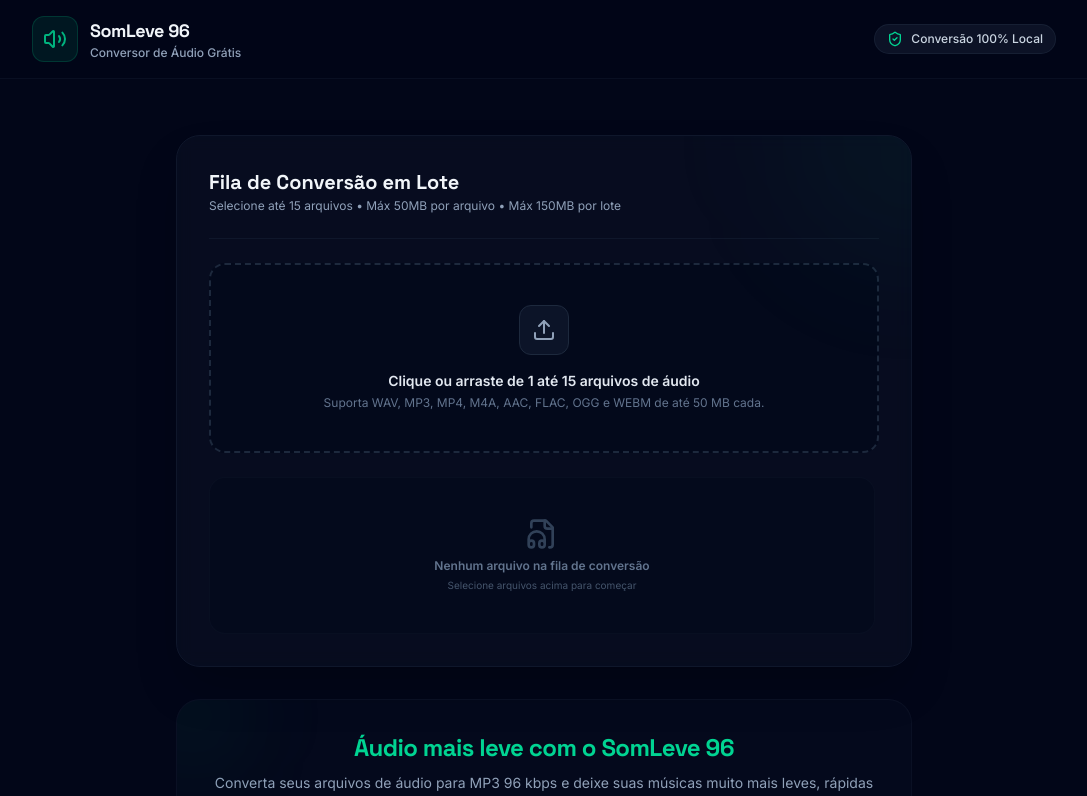
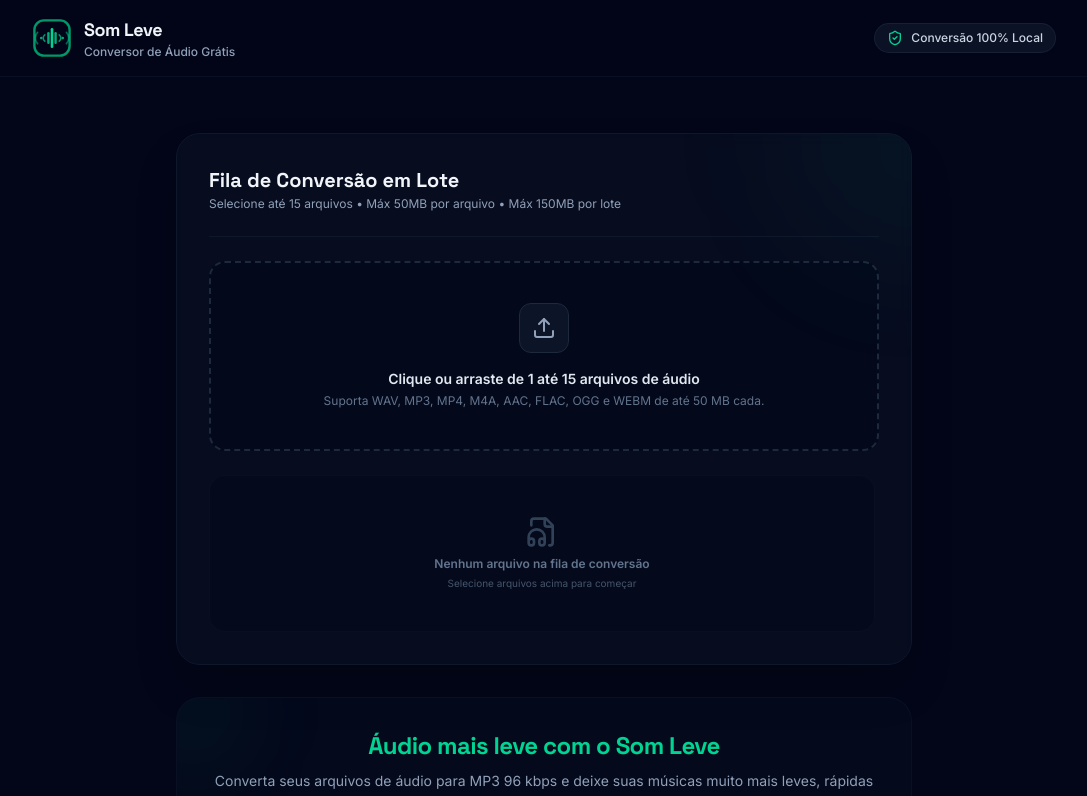
Before and after one commit to soundrive/conversor-audio-somdrive, a React (Vite) app: page / in a window 1280 px wide. Shown: the top 796 px of the page, without its empty margins (96-1183 px from the left). Built offline with nearby package versions, Linux system fonts and the light colour scheme.

Commit message:
conversor-audio-somdrive V4

```diff
--- a/index.html
+++ b/index.html
@@ -3,7 +3,7 @@
   <head>
     <meta charset="UTF-8" />
     <meta name="viewport" content="width=device-width, initial-scale=1.0" />
-    <title>SomLeve 96 | Conversor de Áudio</title>
+    <title>Som Leve | Conversor de Áudio</title>
     <meta name="description" content="Converta seus arquivos de áudio para MP3 96 kbps de forma rápida, leve e segura, diretamente no seu dispositivo." />
 
     <!-- Favicon & App Icons -->
@@ -15,13 +15,13 @@
 
     <!-- Open Graph / Facebook -->
     <meta property="og:type" content="website" />
-    <meta property="og:title" content="SomLeve 96 | Conversor de Áudio" />
+    <meta property="og:title" content="Som Leve | Conversor de Áudio" />
     <meta property="og:description" content="Converta seus arquivos de áudio para MP3 96 kbps de forma rápida, leve e segura, diretamente no seu dispositivo." />
     <meta property="og:image" content="/android-chrome-512x512.png" />
 
     <!-- Twitter -->
     <meta property="twitter:card" content="summary_large_image" />
-    <meta property="twitter:title" content="SomLeve 96 | Conversor de Áudio" />
+    <meta property="twitter:title" content="Som Leve | Conversor de Áudio" />
     <meta property="twitter:description" content="Converta seus arquivos de áudio para MP3 96 kbps de forma rápida, leve e segura, diretamente no seu dispositivo." />
     <meta property="twitter:image" content="/android-chrome-512x512.png" />
   </head>
--- a/metadata.json
+++ b/metadata.json
@@ -1,5 +1,5 @@
 {
-  "name": "SomLeve 96",
+  "name": "Som Leve",
   "description": "Converta seus arquivos de áudio para MP3 96 kbps de forma rápida, leve e segura, diretamente no seu dispositivo.",
   "requestFramePermissions": [],
   "majorCapabilities": ["MAJOR_CAPABILITY_SERVER_SIDE_GEMINI_API"]
--- a/src/App.tsx
+++ b/src/App.tsx
@@ -572,12 +572,36 @@
       <header className="border-b border-slate-900/60 bg-slate-950/80 backdrop-blur-md sticky top-0 z-50 px-4 py-4 md:px-8">
         <div className="max-w-5xl mx-auto flex items-center justify-between">
           <div className="flex items-center space-x-3">
-            <div className="p-2.5 bg-emerald-500/10 rounded-xl border border-emerald-500/20 text-emerald-400">
-              <Volume2 className="h-6 w-6 animate-pulse" id="logo-icon" />
+            <div className="flex-shrink-0">
+              <svg viewBox="0 0 100 100" className="h-10 w-10 text-emerald-400" fill="none" stroke="currentColor" strokeWidth="3" strokeLinecap="round" strokeLinejoin="round" id="logo-icon">
+                {/* Quadrado Arredondado Externo */}
+                <rect x="6" y="6" width="88" height="88" rx="24" strokeWidth="6" className="text-emerald-500/80" />
+
+                {/* Linhas verticais do centro */}
+                <line x1="50" y1="28" x2="50" y2="72" strokeWidth="6.5" className="text-emerald-400" />
+                <line x1="41" y1="38" x2="41" y2="62" strokeWidth="6" className="text-emerald-400/80" />
+                <line x1="59" y1="38" x2="59" y2="62" strokeWidth="6" className="text-emerald-400/80" />
+
+                {/* Lado Esquerdo */}
+                {/* Arco Interno */}
+                <path d="M 32 42 A 10 10 0 0 0 32 58" strokeWidth="4" className="text-emerald-400/70" />
+                {/* Ponto */}
+                <circle cx="23" cy="50" r="3" fill="currentColor" stroke="none" className="text-emerald-400/80" />
+                {/* Arco Externo */}
+                <path d="M 14 36 A 20 20 0 0 0 14 64" strokeWidth="4" className="text-emerald-400/50" />
+
+                {/* Lado Direito */}
+                {/* Arco Interno */}
+                <path d="M 68 42 A 10 10 0 0 1 68 58" strokeWidth="4" className="text-emerald-400/70" />
+                {/* Ponto */}
+                <circle cx="77" cy="50" r="3" fill="currentColor" stroke="none" className="text-emerald-400/80" />
+                {/* Arco Externo */}
+                <path d="M 86 36 A 20 20 0 0 1 86 64" strokeWidth="4" className="text-emerald-400/50" />
+              </svg>
             </div>
             <div>
               <h1 className="font-display font-bold text-lg tracking-tight text-slate-100" id="header-title">
-                SomLeve 96
+                Som Leve
               </h1>
               <p className="text-xs text-slate-400 font-medium" id="header-subtitle">
                 Conversor de Áudio Grátis
@@ -902,7 +926,7 @@
 
           <div className="text-center max-w-2xl mx-auto space-y-2">
             <h3 className="font-display text-xl md:text-2xl font-bold tracking-tight text-emerald-400" id="benefits-title">
-              Áudio mais leve com o SomLeve 96
+              Áudio mais leve com o Som Leve
             </h3>
             <p className="text-xs md:text-sm text-slate-400 leading-relaxed" id="benefits-subtitle">
               Converta seus arquivos de áudio para MP3 96 kbps e deixe suas músicas muito mais leves, rápidas para carregar e fáceis de tocar em qualquer dispositivo ou plataforma de armazenamento como o SomDrive.
@@ -979,7 +1003,7 @@
       <footer className="border-t border-slate-900/40 bg-slate-950 py-6 px-4 md:px-8">
         <div className="max-w-5xl mx-auto flex flex-col md:flex-row items-center justify-between gap-4 text-xs text-slate-500 text-center md:text-left">
           <p id="footer-text-left">
-            &copy; {new Date().getFullYear()} SomLeve 96. Processado 100% local no seu navegador.
+            &copy; {new Date().getFullYear()} Som Leve. Processado 100% local no seu navegador.
           </p>
           <div className="flex items-center space-x-4" id="footer-links">
             <span className="flex items-center space-x-1.5" id="footer-link-tech">
```
Also changed, not shown: src/assets/images/som_leve_logo_1783903475385.jpg (added).
